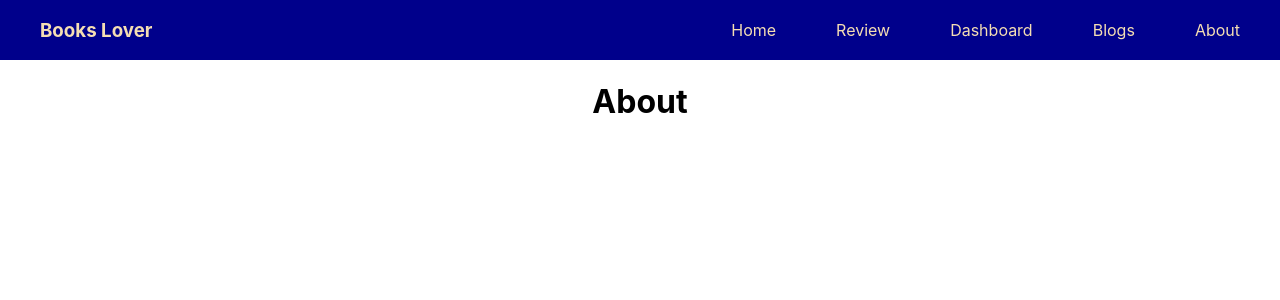
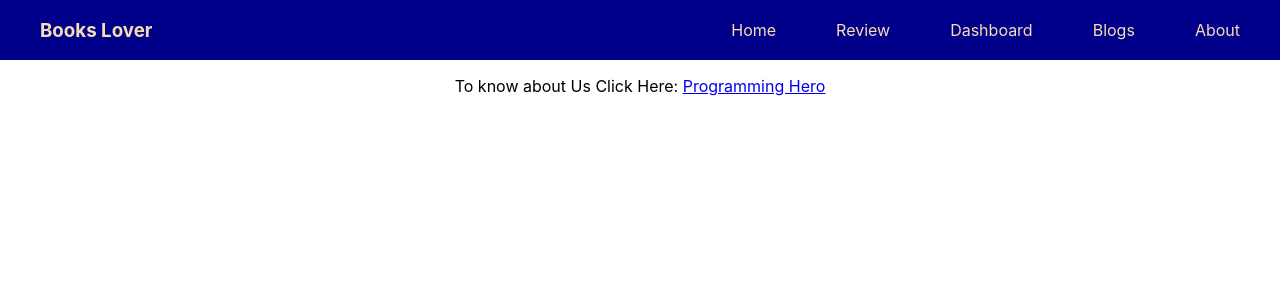
Before and after one commit to Thowhid31/product-analysis-web-assignment-09, a React (Create React App) app: page /about in a window 1280 px wide. Shown: the top 300 px of the page. Built offline with nearby package versions, Linux system fonts and the light colour scheme.

Commit message:
added the all of criteria

```diff
--- a/src/Components/About/About.js
+++ b/src/Components/About/About.js
@@ -1,9 +1,11 @@
 import React from 'react';
+import { Link } from 'react-router-dom';
 
 const About = () => {
     return (
         <div>
-            <h1>About</h1>
+            <p>To know about Us Click Here: <a href="https://web.programming-hero.com/">Programming Hero</a></p>
+
         </div>
     );
 };
```
Also changed, not shown: 1 other file (tests, documents, lock files or other folders).
